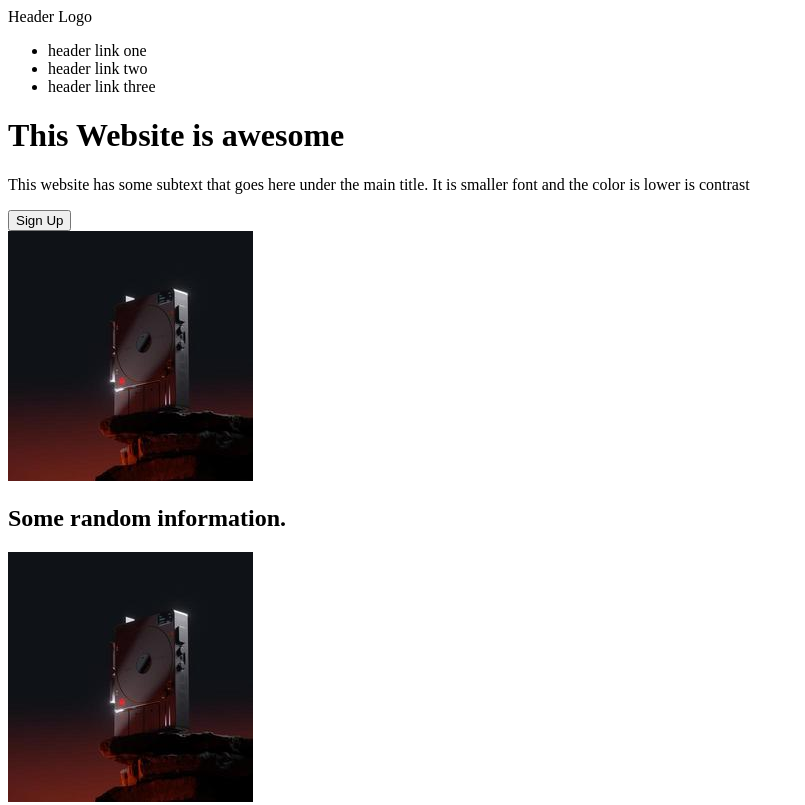
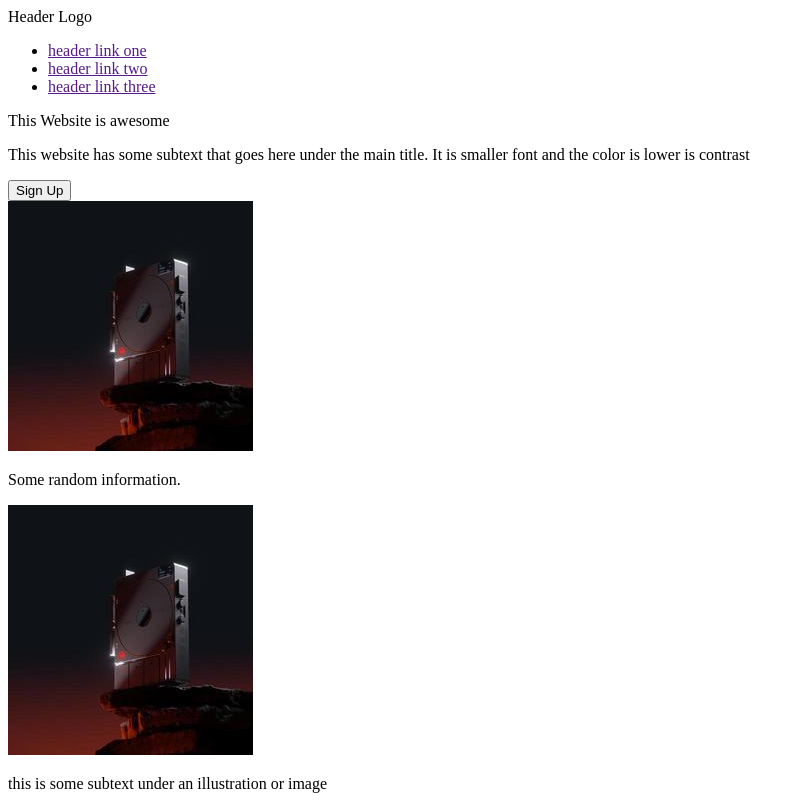
Before and after one commit to wehttam2003/Landing-Page, a plain HTML site: page index.html in a window 1280 px wide. Shown: the top 805 px of the page, without its empty margins (0-805 px from the left). Drawn offline with Linux system fonts and the light colour scheme.

Commit message:
fix class and tag names

```diff
--- a/index.html
+++ b/index.html
@@ -11,9 +11,9 @@
         <div class="logo">Header Logo</div>
         <div class="links">
             <ul>
-                <li>header link one</li>
-                <li>header link two</li>
-                <li>header link three</li>
+                <li><a href="">header link one</a></li>
+                <li><a href="">header link two</a></li>
+                <li><a href="">header link three</a></li>
             </ul>
         </div>
     </div>
@@ -21,15 +21,15 @@
     <div class="main">
 
         <div class="section-one">
-            <div class="container"><h1>This Website is awesome</h1>
-                <p>This website  has some subtext that goes here under the main title. It is smaller font and the color is lower is contrast</p>
+            <div class="container"><p class="hero-text">This Website is awesome</p>
+                <p class="hero-secondary-text">This website  has some subtext that goes here under the main title. It is smaller font and the color is lower is contrast</p>
                 <button class="sign-up">Sign Up</button>
             </div>
             <img src="images/hard-drive.jpg" alt="image of hard drive">
         </div>
 
         <div class="section-two">
-            <div class="header-text"><h2>Some random information.</h2></div>
+            <div class="header-text"><p>Some random information.</p></div>
             <div class="images">
 
                 <div class="image"><img src="images/hard-drive.jpg">
@@ -49,7 +49,7 @@
 
         <div class="section-three">
 
-            <div>This is an inspiring quote, or testimonial from a customer. Maybe it's just filling up space, or maybe people will actually read it. Who knows? All i know is that it looks nice</p></div>
+            <div><p>This is an inspiring quote, or testimonial from a customer. Maybe it's just filling up space, or maybe people will actually read it. Who knows? All i know is that it looks nice</p></div>
             <div><p>-Thor, God of Thunder</p></div>
 
         </div>
```
